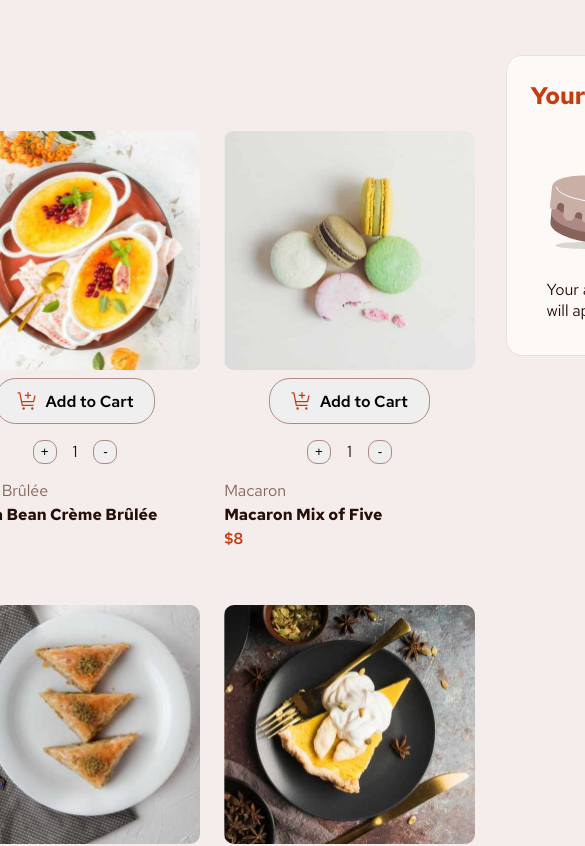
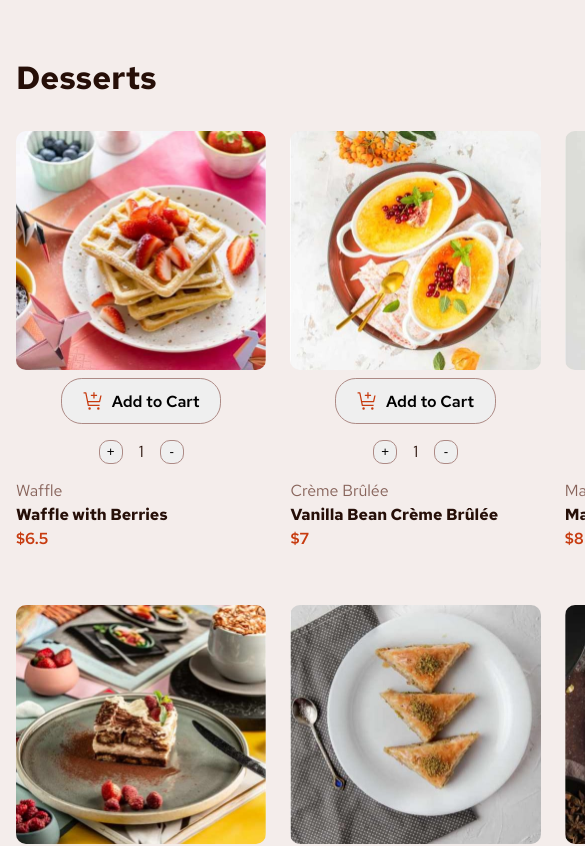
Before and after one commit to KseniiaErnest/redux-practice-cart, a React (Create React App) app: page / in a window 390 px wide. Shown: the top 846 px of the page, 585 px wide, since content can reach past the window. Built offline with nearby package versions, Linux system fonts and the light colour scheme.

Commit message:
Remove item functionality added + mobile CSS started

```diff
--- a/src/App.css
+++ b/src/App.css
@@ -28,17 +28,20 @@ body {
   margin: 0 auto;
   display: flex;
   justify-content: center;
+  align-items: flex-start;
   gap: 2rem;
 }
 
-.desserts-container {
+/* .desserts-container {
   max-width: 50rem;
-}
+} */
 
 .desserts-list {
   display: grid;
-  grid-template-columns: repeat(3, 15.65rem);
+  /* grid-template-columns: repeat(3, 15.65rem); */
+  grid-template-columns: repeat(auto-fill, minmax(15.65rem, 1fr));
   gap: 1.5rem;
+  max-width: 50rem;
 }
 
 .dessert-container {
@@ -51,6 +54,7 @@ body {
 }
 
 .dessert-container img {
+  width: 100%;
   max-width: 15.65rem;
   border-radius: 10px;
 }
@@ -88,15 +92,20 @@ body {
 
 .cart-container {
   background-color: hsl(20, 50%, 98%);
-  width: 24rem;
-  max-height: 18.69rem;
+  min-width: 24rem;
+  min-height: 18.69rem;
   padding: 1.5rem;
   border-radius: 15px;
   box-shadow: rgba(0, 0, 0, 0.05) 0px 0px 0px 1px;
 }
+
 .cart-container > h2 {
   color: #c73b0f;
   margin-bottom: 0.5rem;
+}
+
+.full-cart--container {
+  background-color: hsl(20, 50%, 98%);
 }
 
 .empty-cart-container {
@@ -115,6 +124,10 @@ body {
   padding-bottom: 1rem;
   padding-top: 1rem;
 }
+
+/* .test {
+  overflow-y: auto;
+} */
 
 .border-bottom {
   border-bottom: 1px solid #ad8a8531;
@@ -156,8 +169,6 @@ body {
   font-weight: 600;
 }
 
-
-
 .item-quantity--container {
   display: flex;
   align-items: center;
@@ -174,3 +185,42 @@ body {
   border: 1px solid #ad8a85;
   cursor: pointer;
 }
+
+/*////////////////*/
+
+@media all and (max-width: 76.6rem) {
+  .desserts-list {
+    display: grid;
+    grid-template-columns: repeat(2, 15.65rem);
+    gap: 1.5rem;
+  }
+}
+
+@media all and (max-width: 55rem) {
+  .main-container {
+    max-width: 76rem;
+    margin: 0 auto;
+    display: flex;
+    flex-direction: column;
+    /* justify-content: center;
+    align-items: flex-start; */
+    gap: 2rem;
+  }
+
+
+  .desserts-list {
+    /* grid-template-columns: repeat(3, 15.65rem); */
+    grid-template-columns: repeat(auto-fill, minmax(15.65rem, 1fr));
+
+  }
+
+
+  .cart-container {
+    background-color: hsl(20, 50%, 98%);
+    min-width: 100%;
+    min-height: 18.69rem;
+    padding: 1.5rem;
+    border-radius: 15px;
+    box-shadow: rgba(0, 0, 0, 0.05) 0px 0px 0px 1px;
+  }
+}
--- a/src/components/Cart/Cart.js
+++ b/src/components/Cart/Cart.js
@@ -1,6 +1,6 @@
 import React from "react";
-import { useSelector } from "react-redux";
-import { cartItemsSlice } from "./cartSlice";
+import { useDispatch, useSelector } from "react-redux";
+import { cartItemsSlice, removeFromCart } from "./cartSlice";
 
 export default function Cart() {
   const cartItems = useSelector(cartItemsSlice);
@@ -9,6 +9,8 @@ export default function Cart() {
     0
   );
   console.log(cartItems);
+
+  const dispatch = useDispatch();
 
   return (
     <div className="cart-container">
@@ -73,7 +75,7 @@ export default function Cart() {
           <p>Your added items will appear here</p>
         </div>
       ) : (
-        <div>
+        <div className="test">
           {cartItems.map((item) => (
             <div className="cart-item--box border-bottom " key={item.id}>
               <div >
@@ -82,7 +84,7 @@ export default function Cart() {
                   <span className="cart-item--qt">{item.quantity}x</span> <span className="cart-item--price">@ ${item.dessertPrice}</span> <span className="cart-item--priceTotal">${item.totalPrice}</span>
                 </p>
               </div>
-              <button className="item-remove--btn"><svg xmlns="http://www.w3.org/2000/svg" width="10" height="10" fill="none" viewBox="0 0 10 10"><path fill="#87635a" d="M8.375 9.375 5 6 1.625 9.375l-1-1L4 5 .625 1.625l1-1L5 4 8.375.625l1 1L6 5l3.375 3.375-1 1Z"/></svg></button>
+              <button onClick={() => dispatch(removeFromCart({dessertToRemove: { id: item.dessertId}}))} className="item-remove--btn"><svg xmlns="http://www.w3.org/2000/svg" width="10" height="10" fill="none" viewBox="0 0 10 10"><path fill="#87635a" d="M8.375 9.375 5 6 1.625 9.375l-1-1L4 5 .625 1.625l1-1L5 4 8.375.625l1 1L6 5l3.375 3.375-1 1Z"/></svg></button>
             </div>
           ))}
 
--- a/src/components/Cart/cartSlice.js
+++ b/src/components/Cart/cartSlice.js
@@ -25,11 +25,14 @@ addToCart(state, action) {
       totalPrice: action.payload.totalPrice,
     })
   }
+},
+removeFromCart(state, action) {
+ state.cartItems = state.cartItems.filter((item) => item.dessertId !== action.payload.dessertToRemove.id)
 }
   }
 
 })
 
 export default cartSlice.reducer;
-export const { addToCart } = cartSlice.actions;
+export const { addToCart, removeFromCart } = cartSlice.actions;
 export const cartItemsSlice = state => state.cart.cartItems;
```
